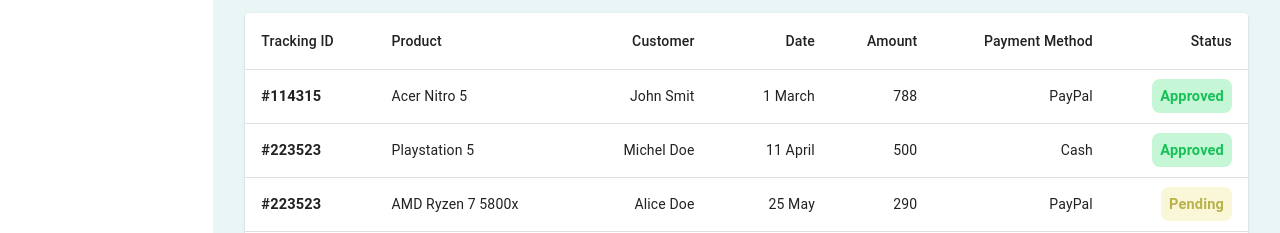
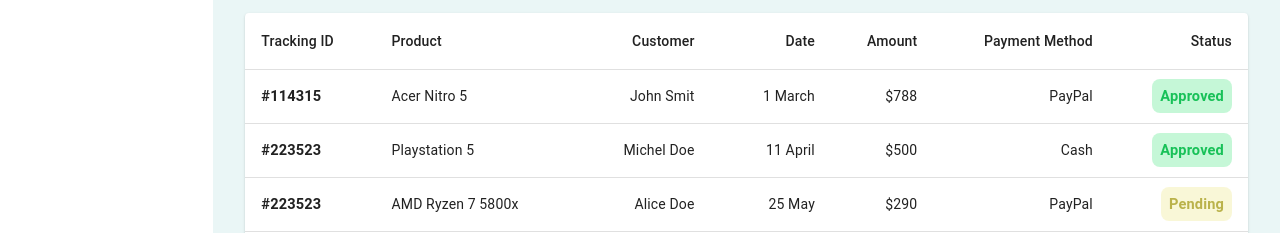
Before and after one commit to nonchain/Ecommerce-Admin-Panel, a React (Vite) app: page / in a window 1280 px wide. Shown: the part 719-952 px from the top of the page. Built offline with nearby package versions, Linux system fonts and the light colour scheme.

Commit message:
Change amount text

```diff
--- a/src/components/table/TableTransactions.jsx
+++ b/src/components/table/TableTransactions.jsx
@@ -47,7 +47,7 @@
                      <TableCell >{row?.product}</TableCell>
                      <TableCell align="right">{row?.name}</TableCell>
                      <TableCell align="right">{row?.date}</TableCell>
-                     <TableCell align="right">{row?.amount}</TableCell>
+                     <TableCell align="right">${row?.amount}</TableCell>
                      <TableCell align="right">{row?.payment}</TableCell>
                      <TableCell align="right">
                         <span className={`${styles.order__status} ${setStatus(row?.status)}`}>
```
